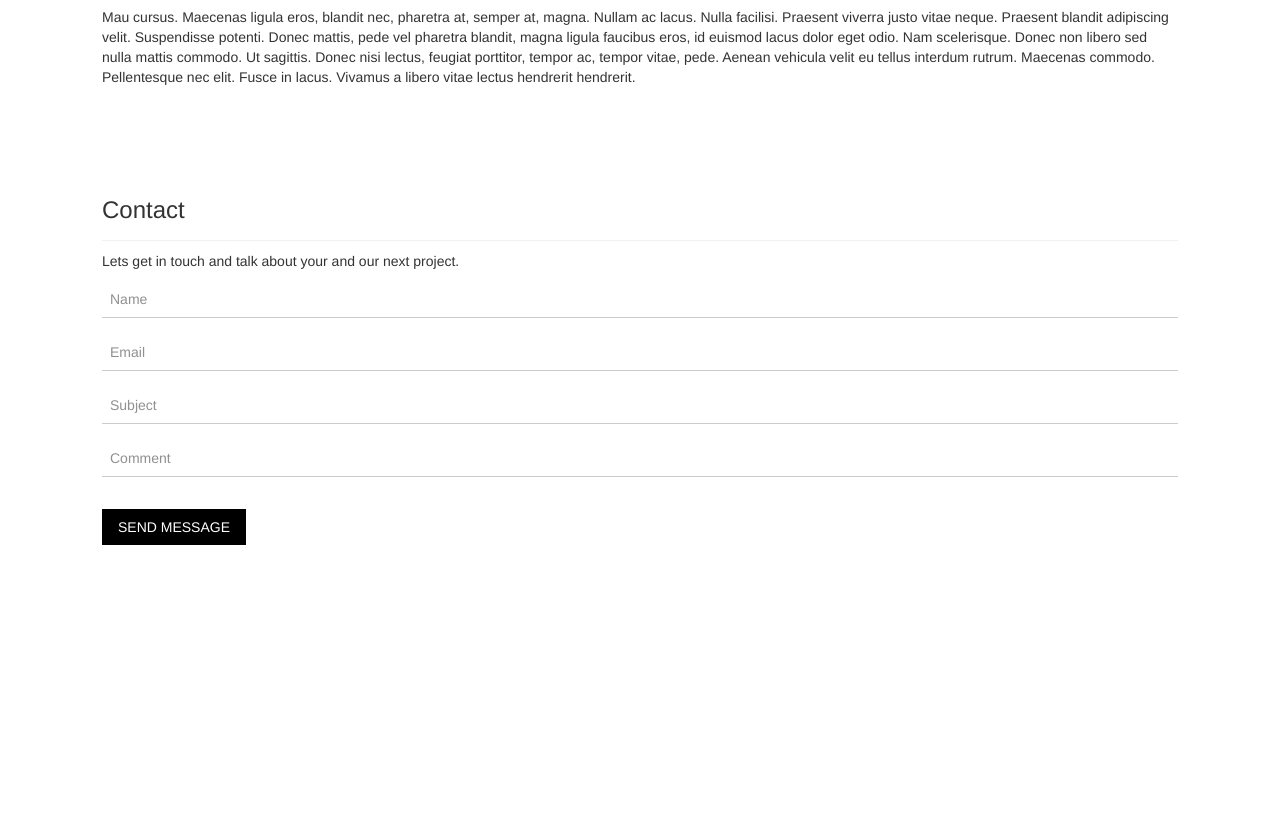
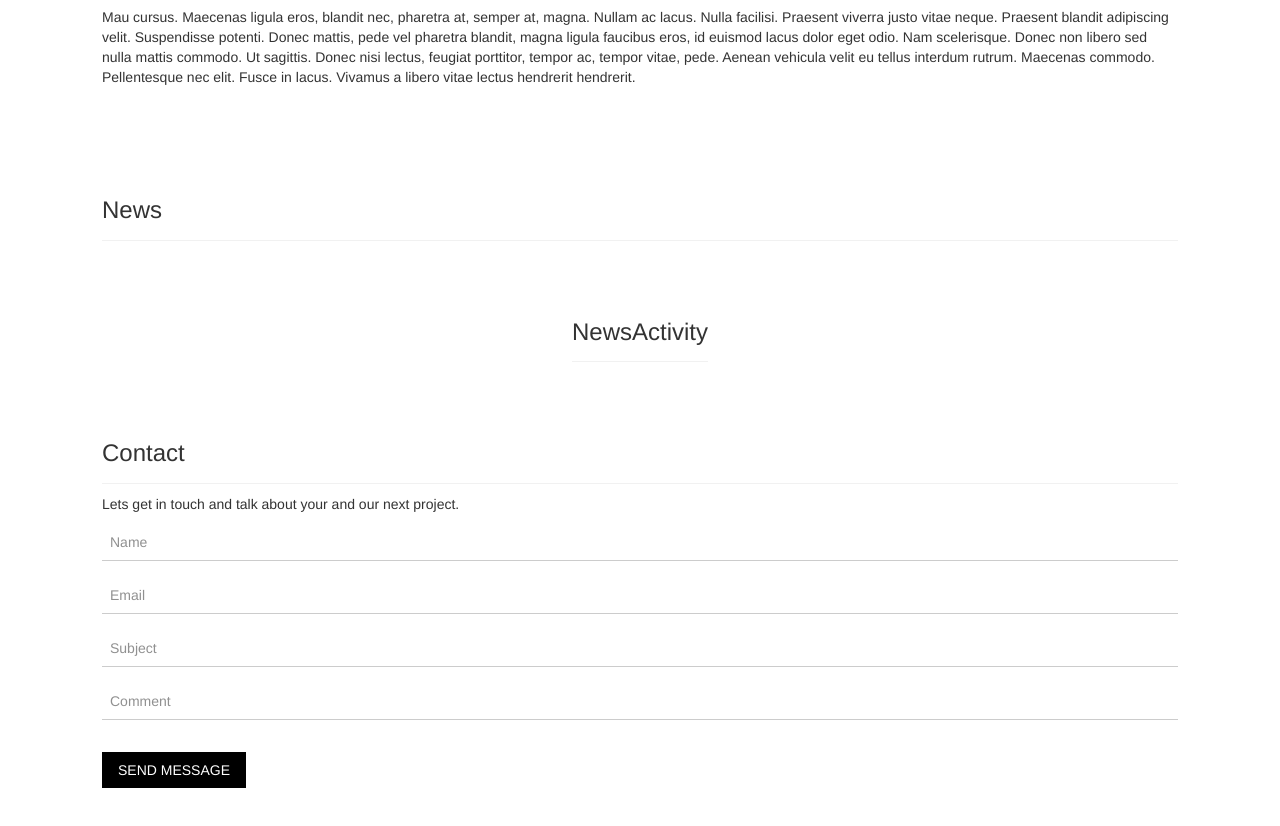
Before and after one commit to GaohanC/project, a website: page public/index.html in a window 1280 px wide. Shown: the part 1263-2089 px from the top of the page. Before the commit the page ends 1864 px from the top, so only its background shows below. Drawn offline with nearby package versions, Linux system fonts and the light colour scheme.

Commit message:
news section

```diff
--- a/public/index.html
+++ b/public/index.html
@@ -148,6 +148,24 @@
       </div>
   </div>
 
+  <!-- News Section -->
+   <div class="w3-container w3-padding-32" id="News">
+    <h3 class="w3-border-bottom w3-border-light-grey w3-padding-16">News</h3>
+  </div>
+
+  <div>
+    <table align="center">
+        <tr>
+            <td>
+                <div id="News"><h3 class="w3-border-bottom w3-border-light-grey w3-padding-16">News</h3></div>
+            </td>
+            <td>
+                <div id="Activity"><h3 class="w3-border-bottom w3-border-light-grey w3-padding-16">Activity</h3></div>
+            </td>
+        </tr>
+    </table>
+</div>
+
   <!-- Contact Section -->
   <div class="w3-container w3-padding-32" id="contact">
     <h3 class="w3-border-bottom w3-border-light-grey w3-padding-16">Contact</h3>
```
Also changed, not shown: 2 other files.
